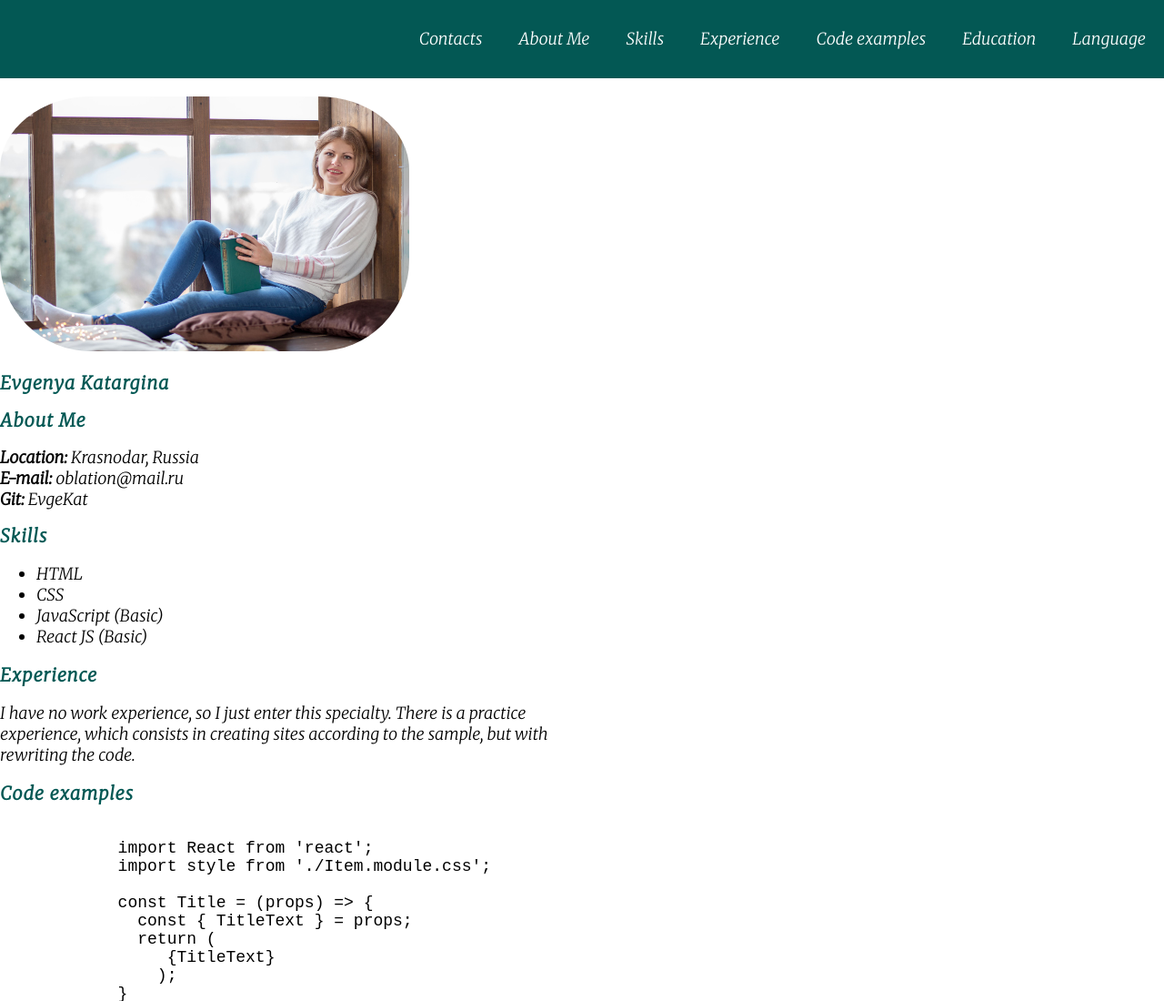
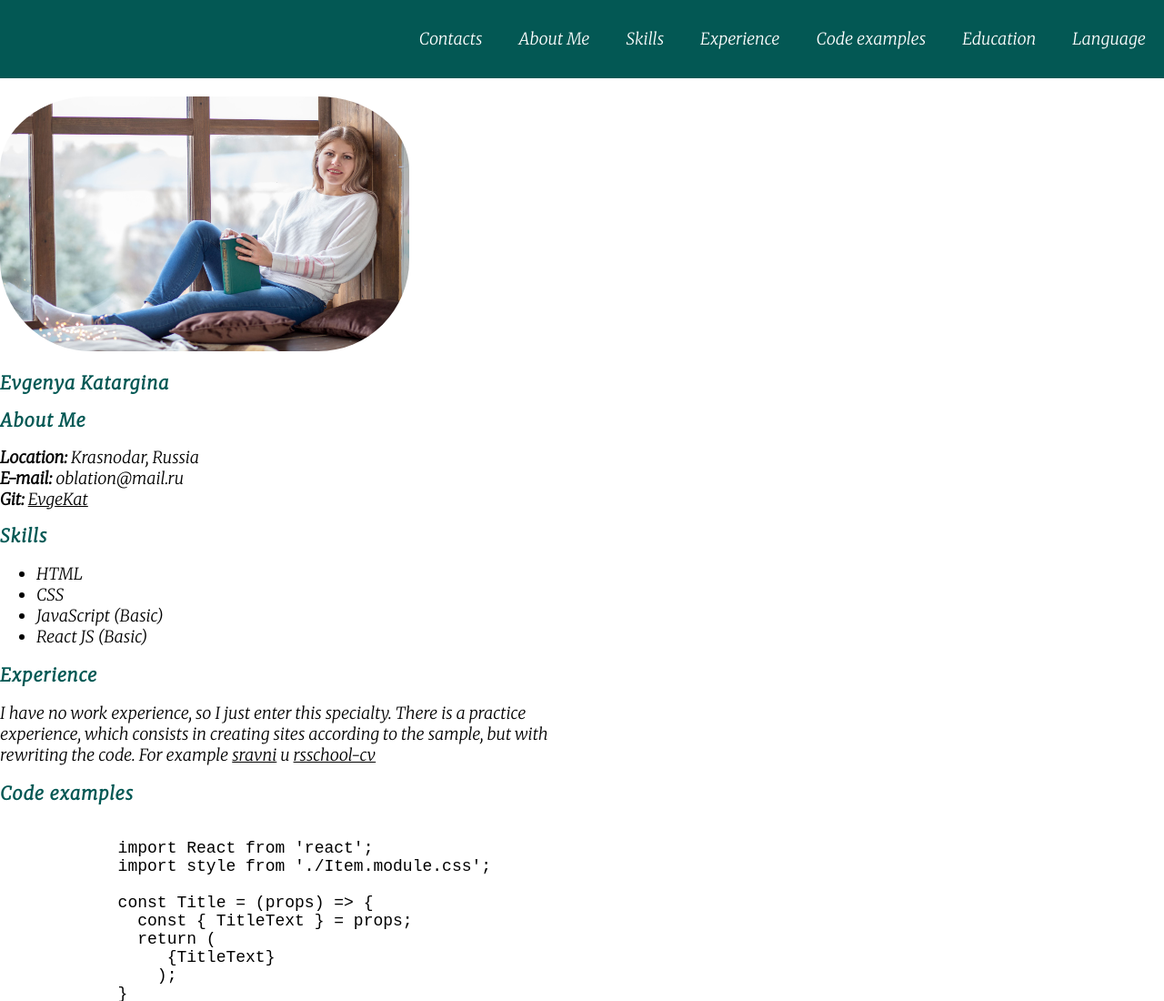
Before and after one commit to EvgeKat/rsschool-cv, a plain HTML site: page index.html in a window 1280 px wide. Shown: the top 1100 px of the page at 91% size. Drawn offline with Linux system fonts and the light colour scheme.

Commit message:
feat: add links

```diff
--- a/index.html
+++ b/index.html
@@ -55,7 +55,7 @@
          <h2 class="section-title">Experience</h2>
          <p>I have no work experience, so I just enter this specialty.
            There is a practice experience, which consists in creating sites according to the sample,
-            but with rewriting the code.</p>
+            but with rewriting the code. For example <a class="aboutMe-link" href="https://github.com/EvgeKat/sravni">sravni</a> и <a class="aboutMe-link" href="https://github.com/EvgeKat/rsschool-cv">rsschool-cv</a> </p>
        </section>
 
        <section class="section" id="codeExamples">
--- a/style.css
+++ b/style.css
@@ -65,6 +65,7 @@ html {
   background-color: rgb(3, 88, 84);
   padding: 0px;
 }
+
 .footer-column {
   display: flex;
   align-items: center;
@@ -78,7 +79,6 @@ html {
 }
 
 .aboutMe-link {
-  text-decoration: none;
   color: black;
 }
 
```
